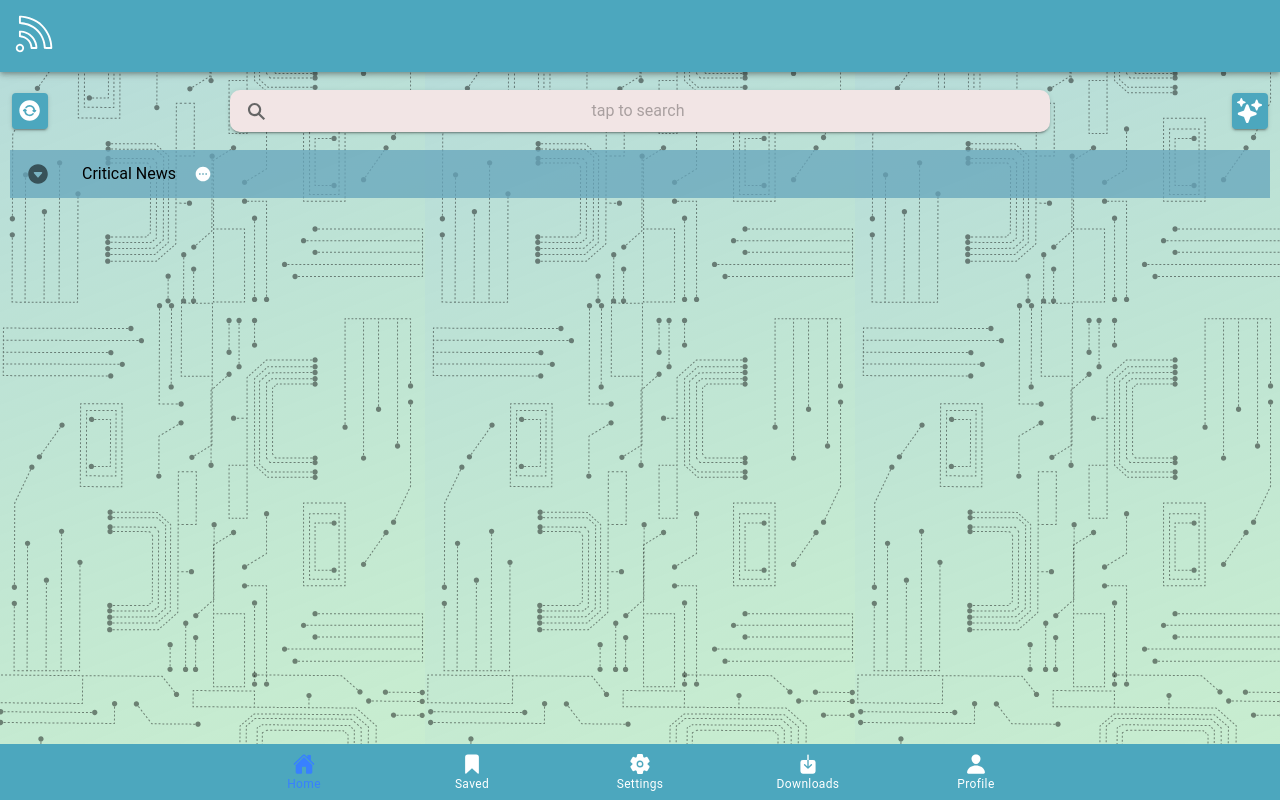
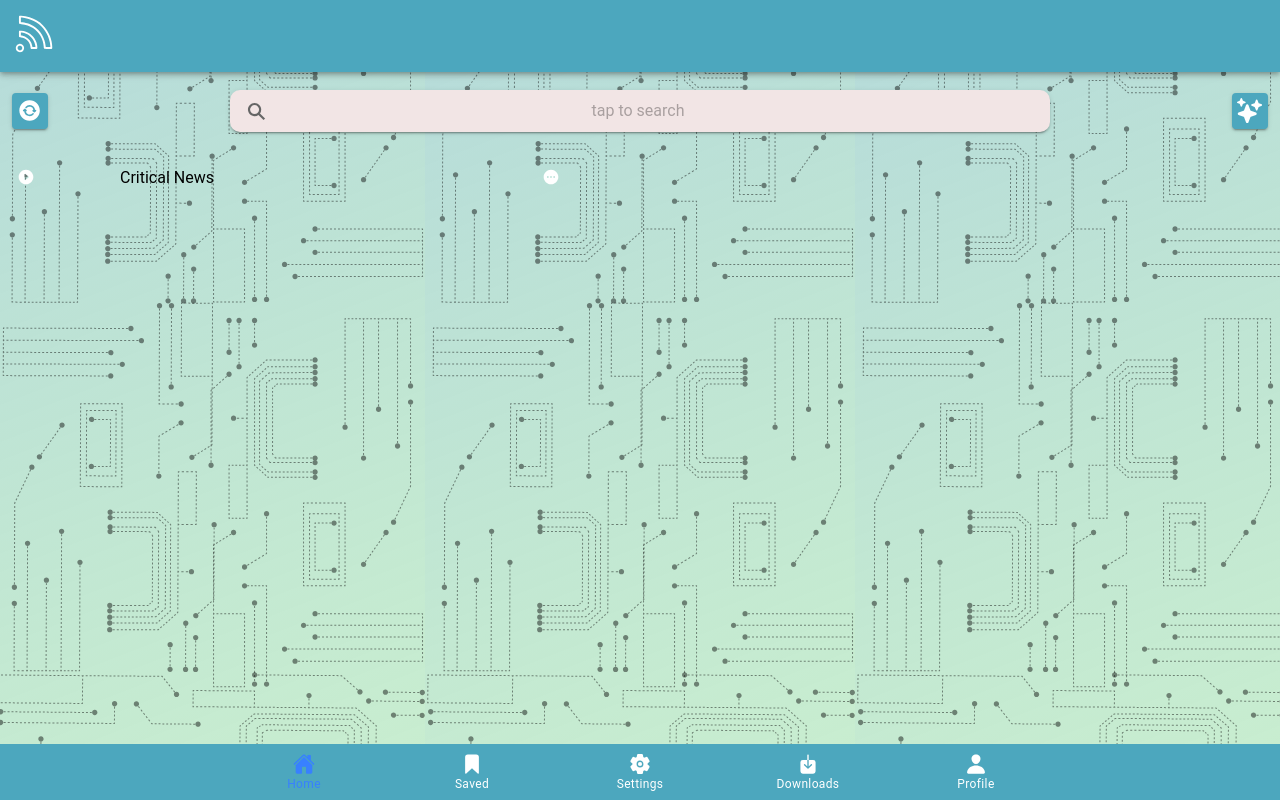
Before and after one commit to Konstantinos-Chatzistavrou/Threat-Watch, a React (Vite) app in the folder ui/: page /home in a window 1280 px wide. Built offline with nearby package versions, Linux system fonts and the light colour scheme.

Commit message:
155: Custom show swiper logic instead of accordion

```diff
--- a/ui/src/app/App.css
+++ b/ui/src/app/App.css
@@ -54,19 +54,6 @@ ion-button {
 
 /* ----------------------------------- */
 /* Critical News */
-ion-accordion-group {
-    /* disable accordion unless you click on carat icon */
-    pointer-events: none !important;
-
-    & ion-icon {
-        pointer-events: auto !important;
-    }
-
-    &.custom {
-        --ion-background-color: transparent;
-        --ion-item-background: rgb(100, 165, 187, 0.75);
-    }
-}
 
 ion-popover {
     --ion-item-background: transparent;
--- a/ui/src/app/pages/home/components/CriticalNews.tsx
+++ b/ui/src/app/pages/home/components/CriticalNews.tsx
@@ -1,7 +1,6 @@
-import React, { ReactNode, useEffect, useRef } from "react";
+import React, { ReactNode, useState } from "react";
 import {
-  IonAccordion,
-  IonAccordionGroup,
+  IonCol,
   IonContent,
   IonItem,
   IonLabel,
@@ -9,35 +8,46 @@ import {
   IonPopover,
   IonRow,
 } from "@ionic/react";
-import { caretDownCircle, ellipsisHorizontalCircleSharp } from "ionicons/icons";
+import {
+  caretDownCircle,
+  caretForwardCircle,
+  ellipsisHorizontalCircleSharp,
+} from "ionicons/icons";
+import "swiper/swiper-bundle.min.css";
+
+import "swiper/swiper.min.css";
 import Button from "../../../common/Button/Button";
 import { Swiper, SwiperSlide } from "swiper/react";
-import "swiper/swiper-bundle.min.css";
-import "swiper/swiper.min.css";
-
-interface CriticalNewsProps {
-  articles: Article[];
-  render: (article: Article) => ReactNode;
-}
 
 const CriticalNews = ({ articles, render }: CriticalNewsProps) => {
-  const accordionGroupRef = useRef<HTMLIonAccordionGroupElement>(null);
+  const [showSwiper, setShowSwiper] = useState(false);
 
-  useEffect(() => {
-    if (accordionGroupRef?.current) {
-      accordionGroupRef.current;
-    }
-  }, []);
   return (
-    <IonAccordionGroup class={"custom"} ref={accordionGroupRef}>
-      <IonAccordion
-        value="first"
-        toggleIcon={caretDownCircle}
-        toggleIconSlot="start"
-      >
-        <IonItem slot="header">
-          <IonRow class={"ion-align-items-center"}>
-            <IonLabel class={"ion-padding-end"}>Critical News</IonLabel>
+    <>
+      <IonRow class={"ion-align-items-center ion-justify-content-center"}>
+        <IonCol size={"1"}>
+          <Button
+            type={"icon"}
+            ariaLabel={"critical-news-dropdown-button"}
+            classes={"none"}
+            ionButtonProps={{
+              id: "critical-news-dropdown-button",
+              onClick: () => {
+                setShowSwiper((prev) => !prev);
+              },
+            }}
+            ionIconProps={{
+              size: "small",
+              icon: showSwiper ? caretDownCircle : caretForwardCircle,
+            }}
+          ></Button>
+        </IonCol>
+        <IonCol size={"4"}>
+          <IonRow>
+            <IonLabel>Critical News</IonLabel>
+          </IonRow>
+        </IonCol>
+        <IonCol>
           <Button
             type={"icon"}
             ariaLabel={"critical-news-menu"}
@@ -66,20 +76,26 @@ const CriticalNews = ({ articles, render }: CriticalNewsProps) => {
               </IonList>
             </IonContent>
           </IonPopover>
+        </IonCol>
       </IonRow>
-        </IonItem>
-        <div slot="content">
-          <Swiper spaceBetween={16} slidesPerView={"auto"}>
+      {showSwiper && (
+        <IonRow>
+          <Swiper slidesPerView={"auto"}>
             {articles.map((article) => (
               <SwiperSlide key={article.id} style={{ width: "fit-content" }}>
                 {render(article)}
               </SwiperSlide>
             ))}
           </Swiper>
-        </div>
-      </IonAccordion>
-    </IonAccordionGroup>
+        </IonRow>
+      )}
+    </>
   );
 };
 
+interface CriticalNewsProps {
+  articles: Article[];
+  render: (article: Article) => ReactNode;
+}
+
 export default CriticalNews;
--- a/ui/src/app/pages/home/index.tsx
+++ b/ui/src/app/pages/home/index.tsx
@@ -22,7 +22,7 @@ const Home: React.FC = () => {
 
   const renderNewsArticles = ({ title }: Article) => (
     <IonCard
-      className={"ion-no-margin ion-margin-top"}
+      className={"ion-no-margin ion-margin-end"}
       style={{
         maxWidth: "15rem",
       }}
```
Lines whose indentation alone changed are shown as unchanged.
